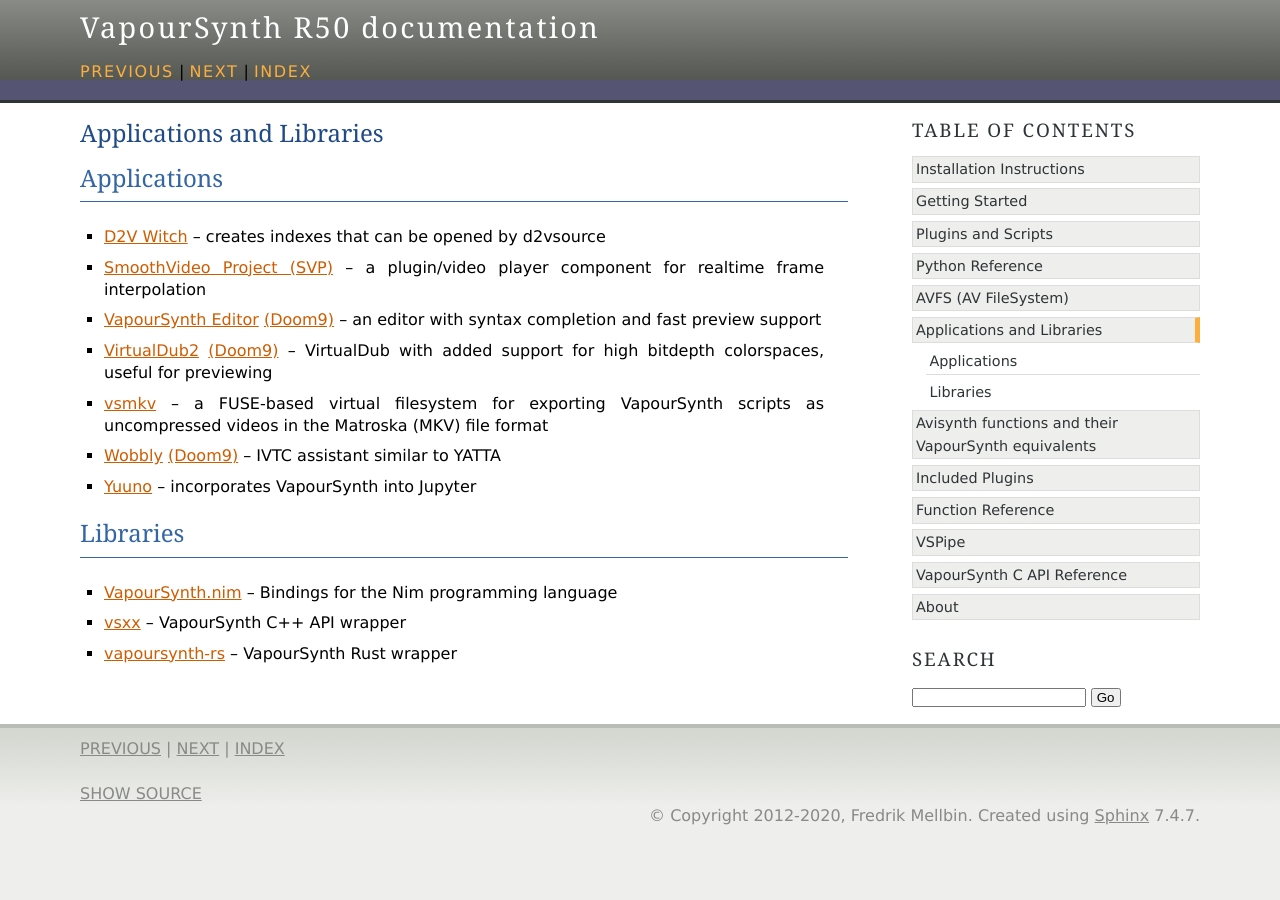
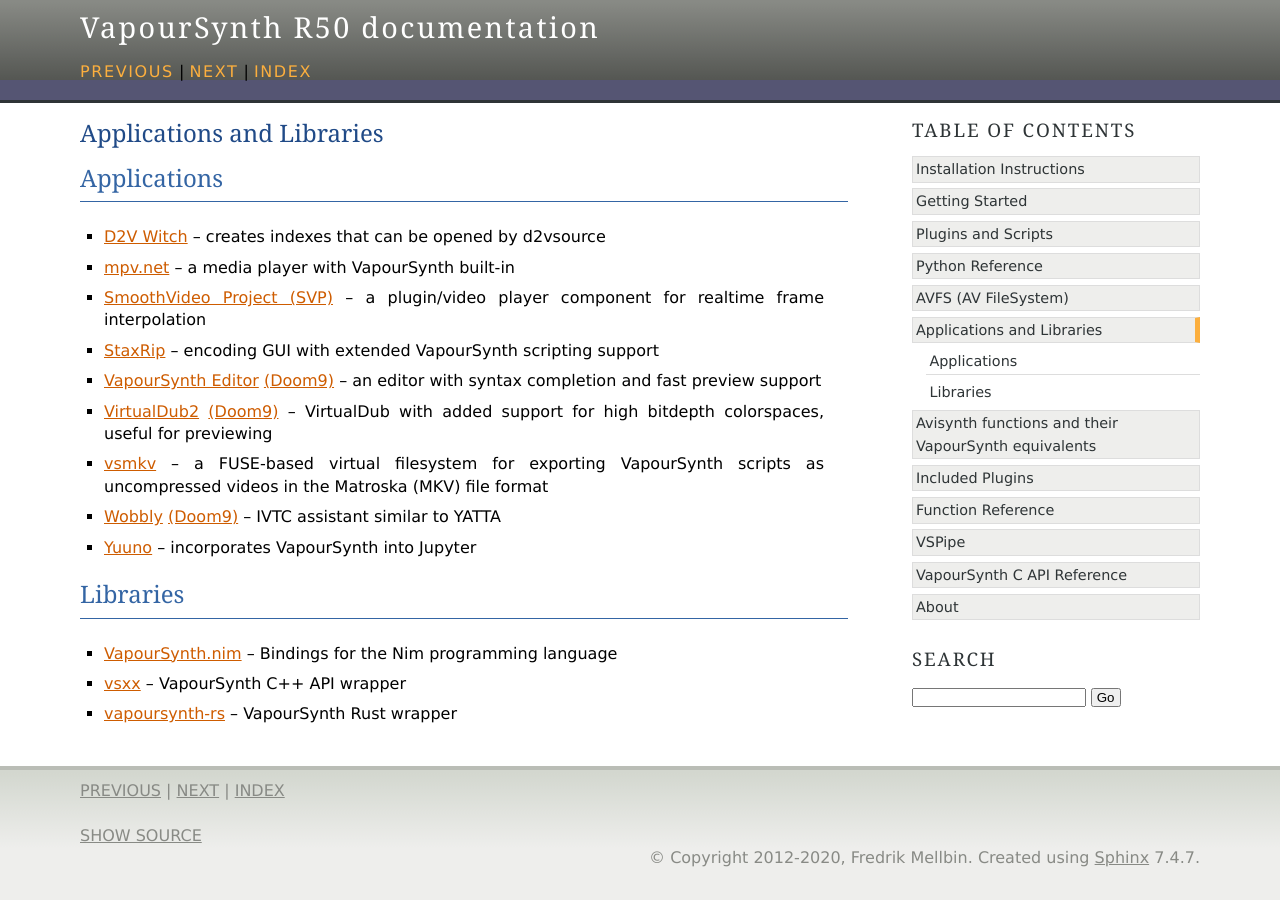
Before and after one commit to vapoursynth/vapoursynth, a Sphinx documentation site: the page built from doc/applications.rst, in a window 1280 px wide. Built offline with Sphinx 7.4.7, drawn with Linux system fonts in a browser that asks for light colours; formulas are drawn with MathJax 3.

Commit message:
staxrip and mpv.net added to list of applications

```diff
--- a/doc/applications.rst
+++ b/doc/applications.rst
@@ -4,7 +4,9 @@
 Applications
 ############
 * `D2V Witch <https://github.com/dubhater/D2VWitch>`_ -- creates indexes that can be opened by d2vsource
+* `mpv.net <https://github.com/stax76/mpv.net>`_ -- a media player with VapourSynth built-in
 * `SmoothVideo Project (SVP) <https://www.svp-team.com/wiki/Main_Page>`_ -- a plugin/video player component for realtime frame interpolation
+* `StaxRip <https://github.com/staxrip/staxrip>`_ -- encoding GUI with extended VapourSynth scripting support
 * `VapourSynth Editor <https://bitbucket.org/mystery_keeper/vapoursynth-editor>`_ `(Doom9) <https://forum.doom9.org/showthread.php?t=170965>`__ -- an editor with syntax completion and fast preview support
 * `VirtualDub2 <https://sourceforge.net/projects/vdfiltermod/>`_ `(Doom9) <https://forum.doom9.org/showthread.php?t=172021>`__ -- VirtualDub with added support for high bitdepth colorspaces, useful for previewing
 * `vsmkv <https://github.com/fluxamp/vsmkv>`_ -- a FUSE-based virtual filesystem for exporting VapourSynth scripts as uncompressed videos in the Matroska (MKV) file format
```
